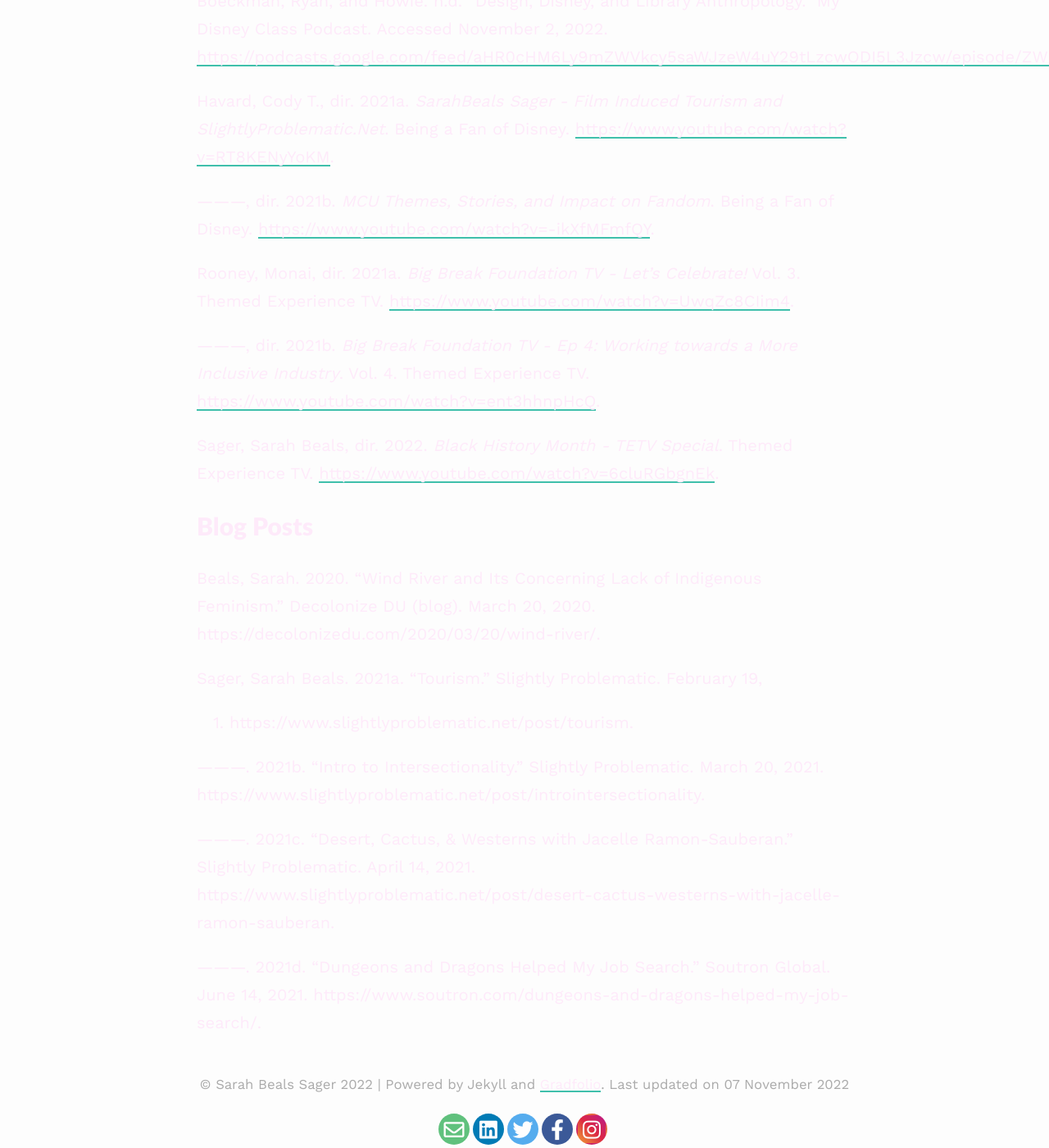
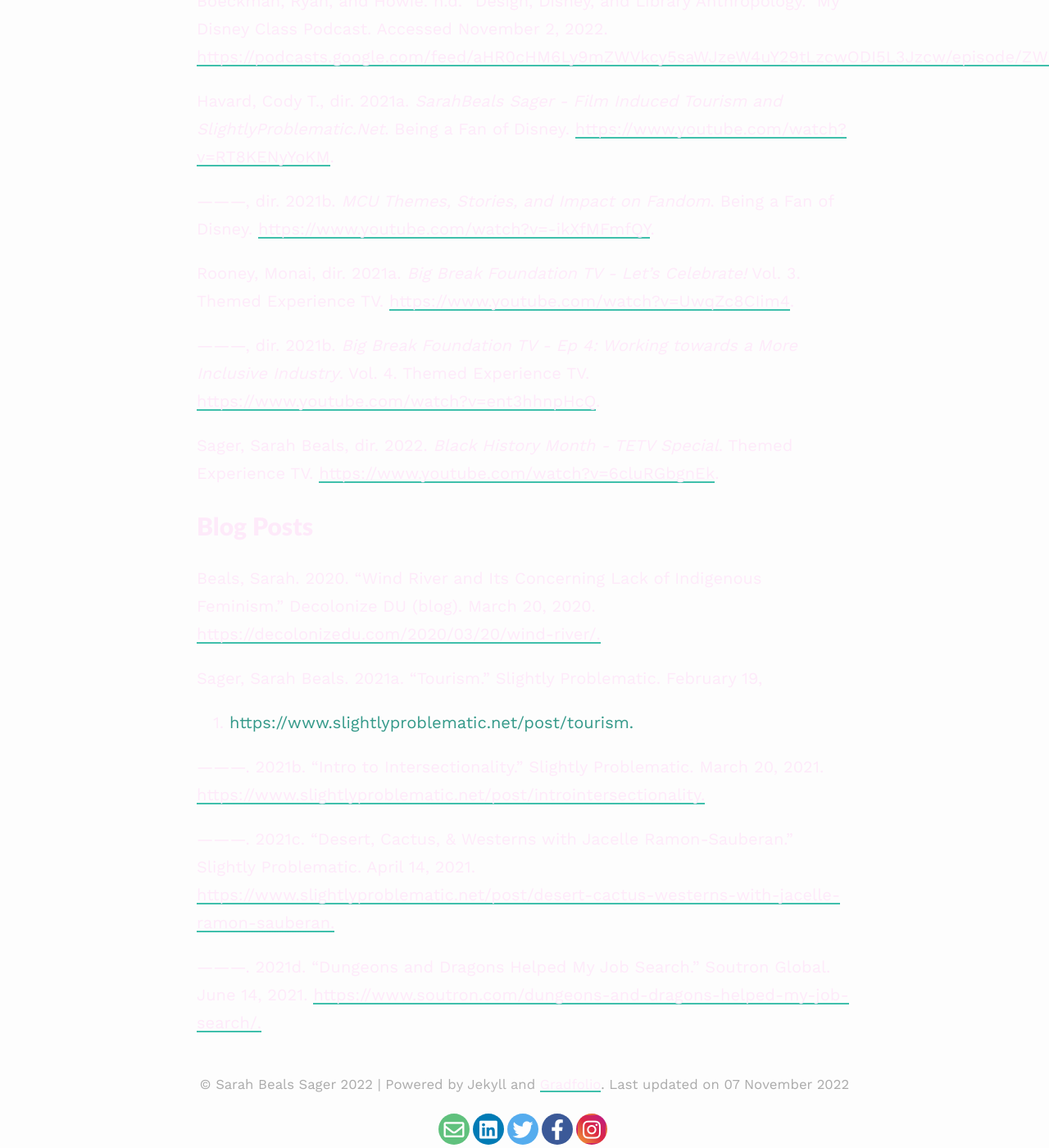
Before and after one commit to ThatGryffindork/gradfolio2022, a Jekyll site: the page built from cv.md, in a window 1280 px wide and 1400 px high, scrolled down 1812 px. Shown: the whole window at 82% size. Built offline with Jekyll 4.4.1, drawn with Linux system fonts in a browser that asks for light colours; nearby versions of some CDN libraries; some of the changed lines change nothing that is shown.

Commit message:
Update cv.md

```diff
--- a/cv.md
+++ b/cv.md
@@ -87,19 +87,19 @@ Themed Experience TV. <https://www.youtube.com/watch?v=6cluRGbgnEk>.
 
 Beals, Sarah. 2020. "Wind River and Its Concerning Lack of Indigenous
 Feminism." Decolonize DU (blog). March 20, 2020.
-https://decolonizedu.com/2020/03/20/wind-river/.
+[https://decolonizedu.com/2020/03/20/wind-river/.](https://decolonizedu.com/2020/03/20/wind-river/)
 
 Sager, Sarah Beals. 2021a. "Tourism." Slightly Problematic. February 19,
-2021. https://www.slightlyproblematic.net/post/tourism.
+2021. [https://www.slightlyproblematic.net/post/tourism.](https://www.slightlyproblematic.net/post/tourism)
 
 ---------. 2021b. "Intro to Intersectionality." Slightly Problematic.
 March 20, 2021.
-https://www.slightlyproblematic.net/post/introintersectionality.
+[https://www.slightlyproblematic.net/post/introintersectionality.](https://www.slightlyproblematic.net/post/introintersectionality)
 
 ---------. 2021c. "Desert, Cactus, & Westerns with Jacelle
 Ramon-Sauberan." Slightly Problematic. April 14, 2021.
-https://www.slightlyproblematic.net/post/desert-cactus-westerns-with-jacelle-ramon-sauberan.
+[https://www.slightlyproblematic.net/post/desert-cactus-westerns-with-jacelle-ramon-sauberan.](https://www.slightlyproblematic.net/post/desert-cactus-westerns-with-jacelle-ramon-sauberan)
 
 ---------. 2021d. "Dungeons and Dragons Helped My Job Search." Soutron
 Global. June 14, 2021.
-https://www.soutron.com/dungeons-and-dragons-helped-my-job-search/.
+[https://www.soutron.com/dungeons-and-dragons-helped-my-job-search/.](https://www.soutron.com/dungeons-and-dragons-helped-my-job-search/)
```
